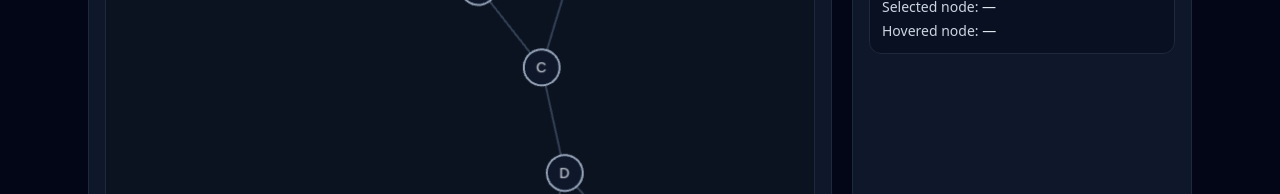
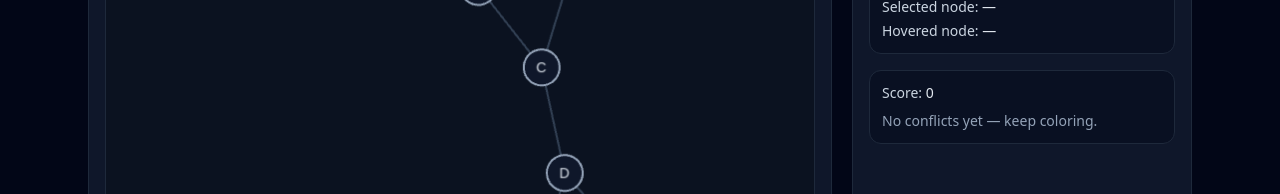
Before and after one commit to pleaselukau/np-complete-arcade, a React (Vite) app: page /game/coloring in a window 1280 px wide. Shown: the part 359-553 px from the top of the page. Built offline with nearby package versions, Linux system fonts and the light colour scheme.

Commit message:
added node coloring with feedback

```diff
--- a/src/engine/graph/render.ts
+++ b/src/engine/graph/render.ts
@@ -8,6 +8,7 @@ export type GraphRenderHandles = {
   setSelected: (id: NodeId | null) => void;
   nodesById: Map<NodeId, PIXI.Container>;
   destroy: () => void;
+  setNodeFill: (id: NodeId, hex: number) => void;
 };
 
 export function renderGraph(world: PIXI.Container, graph: Graph): GraphRenderHandles {
@@ -38,7 +39,8 @@ export function renderGraph(world: PIXI.Container, graph: Graph): GraphRenderHan
     circle.circle(0, 0, 18);
 
     // fill
-    circle.fill(0x0f172a);
+    const fill = (node as any).__fill ?? 0x0f172a;
+    circle.fill(fill);
 
     // stroke color based on state
     const strokeColor = isSelected ? 0x22c55e : isHovered ? 0x60a5fa : 0x94a3b8;
@@ -110,12 +112,19 @@ export function renderGraph(world: PIXI.Container, graph: Graph): GraphRenderHan
   };
 
   world.addChild(container);
+  const setNodeFill = (id: NodeId, hex: number) => {
+    const node = nodesById.get(id);
+    if (!node) return;
+    (node as any).__fill = hex;
+    drawNodeStyle(node, id);
+  };
 
   return {
     container,
     redrawEdges,
     setHovered,
     setSelected,
+    setNodeFill,
     nodesById,
     destroy: () => {
       try {
--- a/src/engine/state/arcadeStore.ts
+++ b/src/engine/state/arcadeStore.ts
@@ -16,6 +16,12 @@ type ArcadeState = {
 
   setSelectedNodeId: (id: string | null) => void;
   setHoveredNodeId: (id: string | null) => void;
+
+  win: boolean;
+  errors: string[];
+  score: number | null;
+
+  setStatus: (s: { win: boolean; errors: string[]; score: number | null }) => void;
 };
 
 export const useArcadeStore = create<ArcadeState>((set) => ({
@@ -30,4 +36,10 @@ export const useArcadeStore = create<ArcadeState>((set) => ({
 
   setSelectedNodeId: (id) => set({ selectedNodeId: id }),
   setHoveredNodeId: (id) => set({ hoveredNodeId: id }),
+
+  win: false,
+  errors: [],
+  score: null,
+
+  setStatus: (s) => set({ win: s.win, errors: s.errors, score: s.score }),
 }));
--- /dev/null
+++ b/src/games/coloring/colors.ts
@@ -0,0 +1,8 @@
+import type { ColorId } from "@/games/coloring/types";
+
+export function colorToHex(c: ColorId | null): number {
+  if (c === 1) return 0xef4444; // red
+  if (c === 2) return 0x3b82f6; // blue
+  if (c === 3) return 0x22c55e; // green
+  return 0x0f172a; // default dark
+}
--- /dev/null
+++ b/src/games/coloring/module.ts
@@ -0,0 +1,74 @@
+import type { BaseLevel } from "@/engine/validation/levelSchemas";
+import { adjacency } from "@/engine/graph/utils";
+import { buildGraphFromList } from "@/engine/graph/utils";
+import type { ColoringAction, ColoringState, ColorId } from "@/games/coloring/types";
+
+export function initColoring(level: BaseLevel): ColoringState {
+  const payload: any = level.payload ?? {};
+  const nodes: string[] = payload.nodes ?? [];
+  const colors: Record<string, ColorId | null> = {};
+  for (const id of nodes) colors[id] = null;
+  return { colors };
+}
+
+export function onActionColoring(state: ColoringState, action: ColoringAction): ColoringState {
+  if (action.type === "RESET") {
+    const next: ColoringState = { colors: { ...state.colors } };
+    for (const k of Object.keys(next.colors)) next.colors[k] = null;
+    return next;
+  }
+
+  if (action.type === "CYCLE_NODE_COLOR") {
+    const cur = state.colors[action.nodeId] ?? null;
+    const nextVal: ColorId | null =
+      cur === null ? 1 : cur === 1 ? 2 : cur === 2 ? 3 : null;
+    return {
+      ...state,
+      colors: { ...state.colors, [action.nodeId]: nextVal },
+    };
+  }
+
+  return state;
+}
+
+export function validateColoring(state: ColoringState, level: BaseLevel) {
+  const payload: any = level.payload ?? {};
+  const maxColors: number = payload.maxColors ?? 3;
+
+  const nodes: string[] = payload.nodes ?? [];
+  const edges: [string, string][] = payload.edges ?? [];
+
+  const graph = buildGraphFromList({ nodes, edges });
+  const adj = adjacency(graph);
+
+  const errors: string[] = [];
+
+  // max color constraint
+  for (const [nodeId, c] of Object.entries(state.colors)) {
+    if (c !== null && c > maxColors) {
+      errors.push(`Node ${nodeId} uses color ${c}, but maxColors is ${maxColors}.`);
+    }
+  }
+
+  // edge conflicts
+  for (const u of nodes) {
+    const cu = state.colors[u];
+    if (cu === null) continue;
+    for (const v of adj[u] ?? []) {
+      if (u < v) {
+        const cv = state.colors[v];
+        if (cv !== null && cv === cu) {
+          errors.push(`Conflict: ${u} and ${v} share color ${cu}.`);
+        }
+      }
+    }
+  }
+
+  const allColored = nodes.every((n) => state.colors[n] !== null);
+  const win = errors.length === 0 && allColored;
+
+  const coloredCount = nodes.filter((n) => state.colors[n] !== null).length;
+  const score = Math.round((coloredCount / Math.max(nodes.length, 1)) * 100);
+
+  return { win, errors, score };
+}
--- /dev/null
+++ b/src/games/coloring/types.ts
@@ -0,0 +1,10 @@
+export type ColorId = 1 | 2 | 3;
+
+export type ColoringState = {
+  // nodeId -> color (1..3) or null
+  colors: Record<string, ColorId | null>;
+};
+
+export type ColoringAction =
+  | { type: "CYCLE_NODE_COLOR"; nodeId: string }
+  | { type: "RESET" };
--- a/src/pages/GamePage/index.tsx
+++ b/src/pages/GamePage/index.tsx
@@ -16,6 +16,9 @@ import "katex/dist/katex.min.css";
 import { getLevelList, loadLevel } from "@/engine/storage/levelLoader";
 import type { BaseLevel } from "@/engine/validation/levelSchemas";
 import { getBestScore, isLevelComplete, markLevelComplete } from "@/engine/storage/progress";
+import { initColoring, onActionColoring, validateColoring } from "@/games/coloring/module";
+import { colorToHex } from "@/games/coloring/colors";
+
 
 function GameControls() {
   const { dispatch } = useEngine();
@@ -45,92 +48,97 @@ function BoundStage() {
   );
 }
 
-function GraphScene() {
+function ColoringScene() {
   const { pixi, level } = useEngine();
+  const setStatus = useArcadeStore((s) => s.setStatus);
+
+  const [state, setState] = useState(() =>
+    level.data ? initColoring(level.data) : { colors: {} }
+  );
   const setHoveredNodeId = useArcadeStore((s) => s.setHoveredNodeId);
   const setSelectedNodeId = useArcadeStore((s) => s.setSelectedNodeId);
+
+
+  // Re-init when level changes
+  useEffect(() => {
+    if (!level.data) return;
+    setState(initColoring(level.data));
+    setStatus({ win: false, errors: [], score: null });
+  }, [level.data, setStatus]);
+
   useEffect(() => {
     const world = pixi.world;
     const ui = pixi.ui;
     if (!world || !ui) return;
+    if (!level.data) return;
 
-    const payload: any = level.data?.payload;
+    const payload: any = level.data.payload;
     if (!payload?.nodes || !payload?.edges) return;
 
-    // Clear layers (prevents stacking)
     world.removeChildren();
     ui.removeChildren();
 
     const g0 = buildGraphFromList({ nodes: payload.nodes, edges: payload.edges });
-    const laidOut = runForceLayout(g0, { width: 900, height: 520 }); // OK for now
+    const laidOut = runForceLayout(g0, { width: 900, height: 520 });
 
     const handles = renderGraph(world, laidOut);
 
-    // HUD
-    const txt = new PIXI.Text({
-      text: "Hover / select / drag ✅ (Phase 1 Task 5)",
-      style: { fill: 0xe2e8f0, fontSize: 16, fontFamily: "Arial" },
-    });
-    txt.x = 14;
-    txt.y = 10;
-    ui.addChild(txt);
+    const initial = initColoring(level.data);
 
-    // Interaction state (local)
-    let draggingId: NodeId | null = null;
+    // Apply initial fills
+    for (const nodeId of payload.nodes as string[]) {
+      handles.setNodeFill(nodeId, colorToHex(initial.colors[nodeId] ?? null));
+    }
 
+    // initial validate
+    const res0 = validateColoring(initial, level.data);
+    setStatus({ win: res0.win, errors: res0.errors, score: res0.score });
+
+    // Attach node click: cycle color
     for (const [id, node] of handles.nodesById.entries()) {
       node.on("pointerover", () => {
         handles.setHovered(id);
         setHoveredNodeId(id);
       });
+
       node.on("pointerout", () => {
         handles.setHovered(null);
         setHoveredNodeId(null);
       });
 
-      node.on("pointerdown", (e: PIXI.FederatedPointerEvent) => {
-        draggingId = id;
+      node.on("pointerdown", () => {
         handles.setSelected(id);
         setSelectedNodeId(id);
-        (node as any).capturePointer?.(e.pointerId);
-      });
 
-      node.on("pointerup", (e: PIXI.FederatedPointerEvent) => {
-        draggingId = null;
-        (node as any).releasePointer?.(e.pointerId);
-      });
+        setState((prev) => {
+          const next = onActionColoring(prev, { type: "CYCLE_NODE_COLOR", nodeId: id });
 
-      node.on("pointerupoutside", (e: PIXI.FederatedPointerEvent) => {
-        draggingId = null;
-        (node as any).releasePointer?.(e.pointerId);
-      });
+          handles.setNodeFill(id, colorToHex(next.colors[id] ?? null));
 
-      node.on("pointermove", (e: PIXI.FederatedPointerEvent) => {
-        if (!draggingId || draggingId !== id) return;
+          const res = validateColoring(next, level.data!);
+          setStatus({ win: res.win, errors: res.errors, score: res.score });
 
-        const p = e.getLocalPosition(world);
-        laidOut.nodes[id].x = p.x;
-        laidOut.nodes[id].y = p.y;
-        node.x = p.x;
-        node.y = p.y;
-
-        handles.redrawEdges();
+          return next;
+        });
       });
     }
 
-    // Cleanup listeners & graphics on re-render
+
+    // initial validate
+    setStatus({ win: res0.win, errors: res0.errors, score: res0.score });
+
     return () => {
+      setHoveredNodeId(null);
+      setSelectedNodeId(null);
       handles.destroy();
       ui.removeChildren();
       world.removeChildren();
-      setHoveredNodeId(null);
-      setSelectedNodeId(null);
-
     };
-  }, [pixi.world, pixi.ui, level.data]);
+  }, [pixi.world, pixi.ui, level.data, setStatus]);
 
   return null;
 }
+
 
 
 
@@ -149,6 +157,11 @@ export default function GamePage() {
   const setExplainMode = useArcadeStore((s) => s.setExplainMode);
   const selectedNodeId = useArcadeStore((s) => s.selectedNodeId);
   const hoveredNodeId = useArcadeStore((s) => s.hoveredNodeId);
+
+  const win = useArcadeStore((s) => s.win);
+  const errors = useArcadeStore((s) => s.errors);
+  const score = useArcadeStore((s) => s.score);
+
 
 
   useEffect(() => {
@@ -227,12 +240,36 @@ export default function GamePage() {
                 Hovered node: <span className="text-slate-200">{hoveredNodeId ?? "—"}</span>
               </div>
             </div>
+            <div className="rounded-xl border border-slate-800 bg-slate-950/40 p-3 text-sm space-y-2">
+              <div className="text-slate-300">
+                Score: <span className="text-slate-200">{score ?? "—"}</span>
+              </div>
+
+              {win ? (
+                <div className="rounded-lg border border-emerald-500/30 bg-emerald-500/10 p-2 text-emerald-200">
+                  ✅ You win! Proper coloring achieved.
+                </div>
+              ) : errors.length > 0 ? (
+                <div className="space-y-1">
+                  <div className="text-red-300 font-medium">Conflicts:</div>
+                  <ul className="list-disc pl-5 text-red-200">
+                    {errors.slice(0, 4).map((e, i) => (
+                      <li key={i}>{e}</li>
+                    ))}
+                  </ul>
+                  {errors.length > 4 ? <div className="text-red-300">…and more</div> : null}
+                </div>
+              ) : (
+                <div className="text-slate-400">No conflicts yet — keep coloring.</div>
+              )}
+            </div>
+
 
           </div>
         }
       >
         <BoundStage />
-        <GraphScene />
+        <ColoringScene />
 
 
       </GameShell>
```
